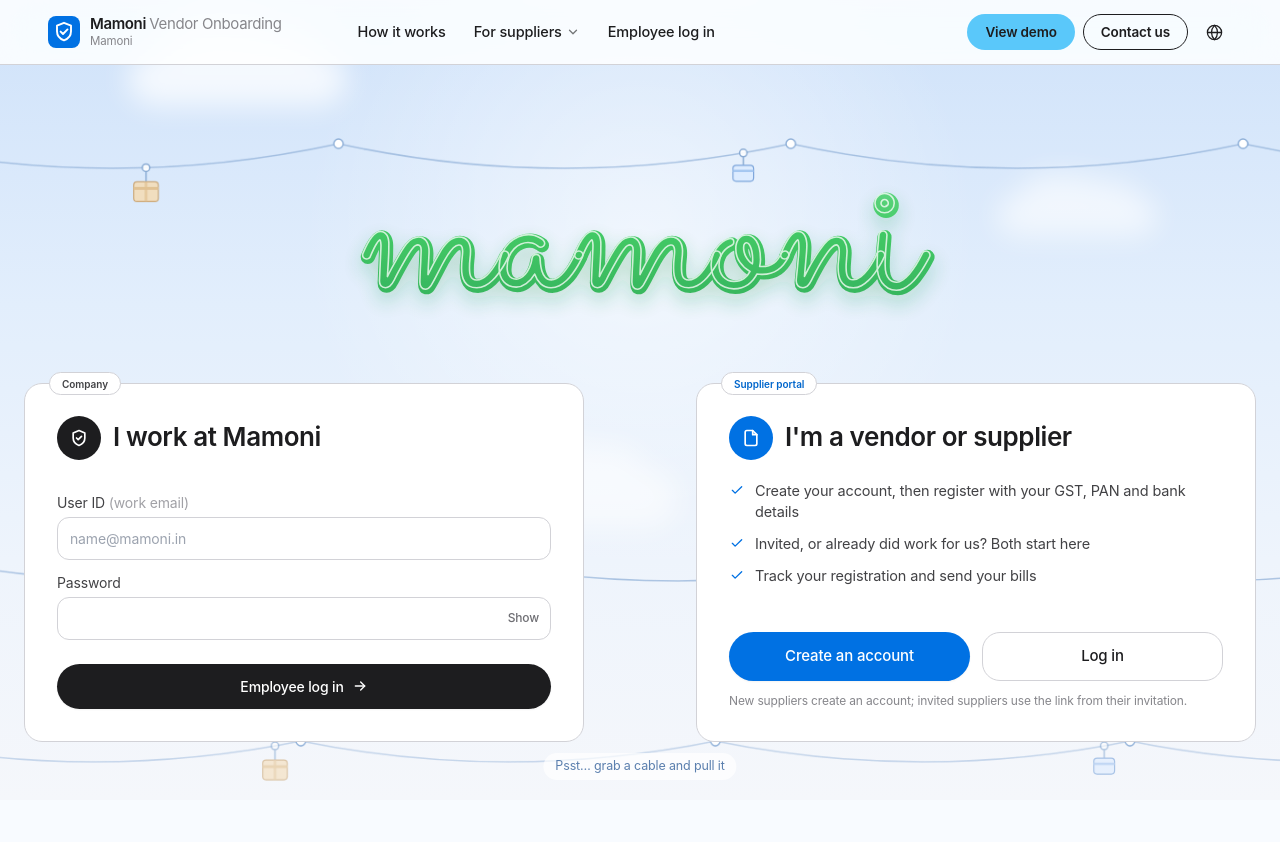
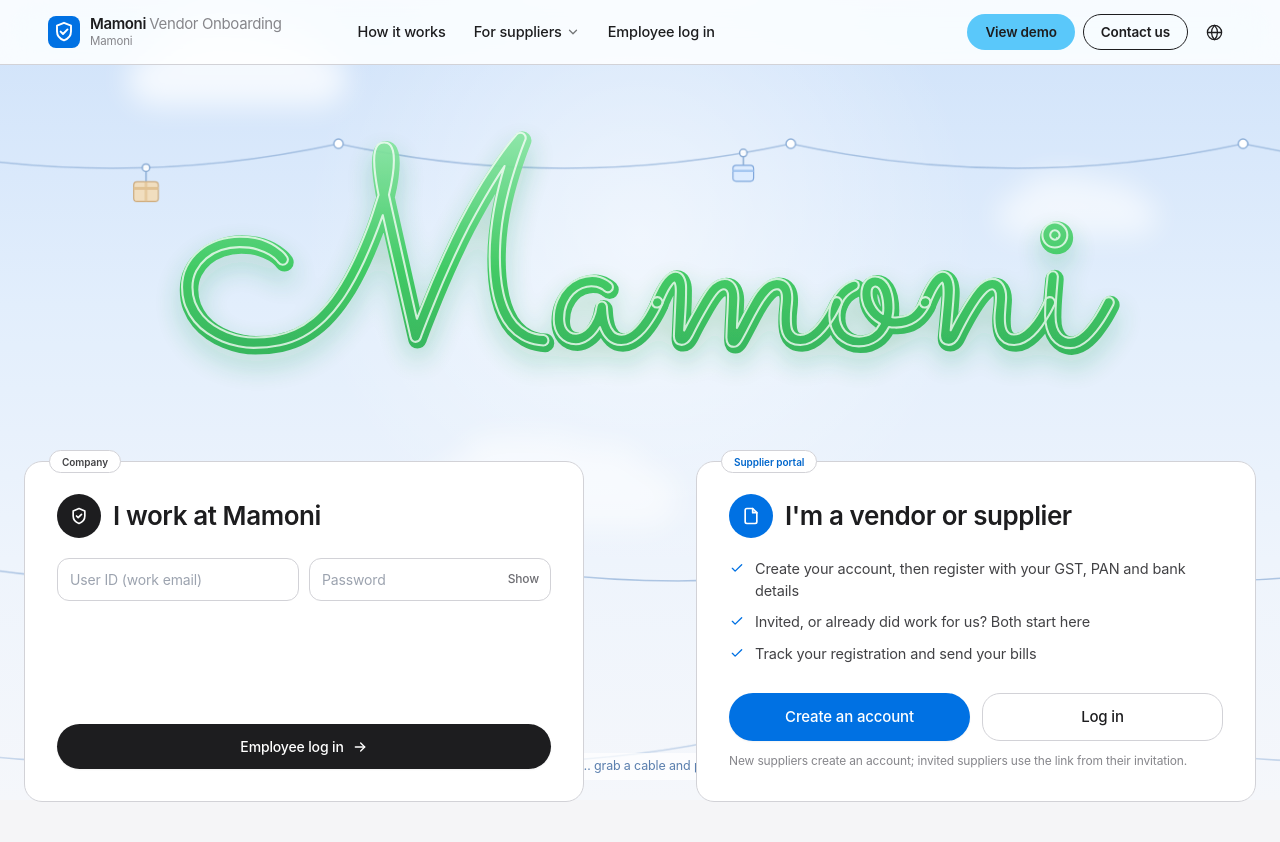
Before and after one commit to shubham-nare/vendor-onboarding, a FastAPI app: page / in a window 1280 px wide. Before the commit the page ends 781 px from the top, so only its background shows below. Run offline with FastAPI, Linux system fonts and the light colour scheme; data that the repository does not hold is empty; some libraries are stand-ins or nearby versions.

Commit message:
Home: compact employee log-in so the cards keep their size; Mamoni capitalised and bigger
Co-Authored-By: Claude Opus 5.5 <noreply@anthropic.com>
Claude-Session: https://claude.ai/code/session_01WjTfc6qZKJdS85gnf2aiK5

```diff
--- a/onboarding/templates/_botcheck.html
+++ b/onboarding/templates/_botcheck.html
@@ -3,6 +3,6 @@
   <label>Website<input type="text" name="website" tabindex="-1" autocomplete="off"></label>
 </div>
 {% if captcha_key %}
-<div class="cf-turnstile mt-1" data-sitekey="{{ captcha_key }}" data-theme="light" data-size="flexible"></div>
+<div class="cf-turnstile mt-1" data-sitekey="{{ captcha_key }}" data-theme="light" data-size="flexible"{% if quiet %} data-appearance="interaction-only"{% endif %}></div>
 <script src="https://challenges.cloudflare.com/turnstile/v0/api.js" async defer></script>
 {% endif %}
--- a/onboarding/templates/landing.html
+++ b/onboarding/templates/landing.html
@@ -206,21 +206,21 @@
           <stop offset="0" stop-color="#fff"/><stop offset=".9" stop-color="#fff"/><stop offset="1" stop-color="#fff" stop-opacity="0"/>
         </linearGradient>
         <mask id="write"><rect class="hello-pen" x="-1400" y="0" width="1400" height="230" fill="url(#wipe)"/></mask>
-        <mask id="word"><text x="320" y="168" text-anchor="middle" class="hello-text" fill="#fff" stroke="#fff">mamoni</text></mask>
+        <mask id="word"><text x="320" y="168" text-anchor="middle" class="hello-text" fill="#fff" stroke="#fff">Mamoni</text></mask>
         <filter id="glass-shadow" x="-10%" y="-20%" width="120%" height="150%">
           <feDropShadow dx="0" dy="8" stdDeviation="9" flood-color="#1E9E4A" flood-opacity=".28"/>
         </filter>
       </defs>
       <g mask="url(#write)">
-        <text x="320" y="168" text-anchor="middle" class="hello-text" fill="url(#glass-fill)" stroke="url(#glass-fill)" filter="url(#glass-shadow)" opacity=".92">mamoni</text>
+        <text x="320" y="168" text-anchor="middle" class="hello-text" fill="url(#glass-fill)" stroke="url(#glass-fill)" filter="url(#glass-shadow)" opacity=".92">Mamoni</text>
         {# a rim of light along the top edge of each stroke #}
-        <text x="318.8" y="166.2" text-anchor="middle" class="hello-text hello-rim" fill="none" stroke="#fff">mamoni</text>
+        <text x="318.8" y="166.2" text-anchor="middle" class="hello-text hello-rim" fill="none" stroke="#fff">Mamoni</text>
         <g mask="url(#word)"><rect class="hello-sheen" x="-200" y="0" width="160" height="230" fill="url(#sheen)"/></g>
       </g>
     </svg>
   </div>
   <style>
-    .hello-wrap { max-width: 728px; margin-top: -8px; }
+    .hello-wrap { max-width: 946px; margin-top: -8px; }
     .hello { width: 100%; height: auto; overflow: visible; }
     .hello-text { font-family: 'Sacramento', cursive; font-size: 190px; stroke-width: 5.5; stroke-linejoin: round; stroke-linecap: round; paint-order: stroke; }
     .hello-rim { stroke-width: 1.4; opacity: .75; }
@@ -240,20 +240,22 @@
         <span class="h-11 w-11 rounded-full bg-slate-900 text-white grid place-items-center">{{ icon('shield', 'h-5 w-5') }}</span>
         <h2 class="text-[26px] leading-tight">I work at {{ BUYER.short_name }}</h2>
       </div>
-        <form id="home-login" method="post" action="/company/login" class="mt-5 space-y-3 text-[14px] flex-1 flex flex-col">
+        <form id="home-login" method="post" action="/company/login" class="mt-5 text-[14px] flex-1 flex flex-col">
           <input type="hidden" name="next" value="/console">
-          <label class="block text-slate-700">User ID <span class="text-slate-400">(work email)</span>
-            <input name="email" type="email" required autocomplete="username" placeholder="name@mamoni.in" class="mt-1 w-full rounded-md border border-slate-300 px-3 py-2.5 focus:border-slate-500 outline-none"></label>
-          <label class="block text-slate-700">Password
-            <input name="password" type="password" required autocomplete="current-password" class="mt-1 w-full rounded-md border border-slate-300 px-3 py-2.5 focus:border-slate-500 outline-none"></label>
-          {% include "_botcheck.html" %}
+          <div class="grid sm:grid-cols-2 gap-2.5">
+            <label><span class="sr-only">User ID (work email)</span>
+              <input name="email" type="email" required autocomplete="username" placeholder="User ID (work email)" class="w-full rounded-md border border-slate-300 px-3 py-2.5 focus:border-slate-500 outline-none"></label>
+            <label><span class="sr-only">Password</span>
+              <input name="password" type="password" required autocomplete="current-password" placeholder="Password" class="w-full rounded-md border border-slate-300 px-3 py-2.5 focus:border-slate-500 outline-none"></label>
+          </div>
+          {% with quiet = true %}{% include "_botcheck.html" %}{% endwith %}
           <div class="flex-1"></div>
-          <button class="mt-2 inline-flex items-center justify-center gap-2 rounded-md bg-slate-900 text-white font-medium px-5 py-3 hover:bg-slate-800 shadow-sm">{{ 'Employee log in' | t }} {{ icon('arrow') }}</button>
+          <button class="mt-4 inline-flex items-center justify-center gap-2 rounded-md bg-slate-900 text-white font-medium px-5 py-3 hover:bg-slate-800 shadow-sm">{{ 'Employee log in' | t }} {{ icon('arrow') }}</button>
         </form>
         {% if team %}
-        <div class="mt-3 flex flex-wrap items-center gap-1.5 text-[12px] text-slate-500">
+        <div class="mt-3 flex flex-wrap items-center gap-1 text-[11.5px] text-slate-500">
           <span>Demo, password <span class="mono">{{ demo.password }}</span>:</span>
-          {% for e in team %}<button type="button" data-email="{{ e.email }}" class="home-fill rounded-full border border-slate-300 bg-white px-2.5 py-0.5 hover:border-slate-500" title="{{ e.email }}">{{ e.name.split(' ')[0] }} · {{ ROLE_LABEL[e.role] }}</button>{% endfor %}
+          {% for e in team %}<button type="button" data-email="{{ e.email }}" class="home-fill rounded-full border border-slate-300 bg-white px-2.5 py-0.5 hover:border-slate-500" title="{{ e.name }} · {{ ROLE_LABEL[e.role] }} · {{ e.email }}">{{ e.name.split(' ')[0] }}</button>{% endfor %}
         </div>
         <script>
           document.querySelectorAll('.home-fill').forEach(b => b.addEventListener('click', () => {
```
